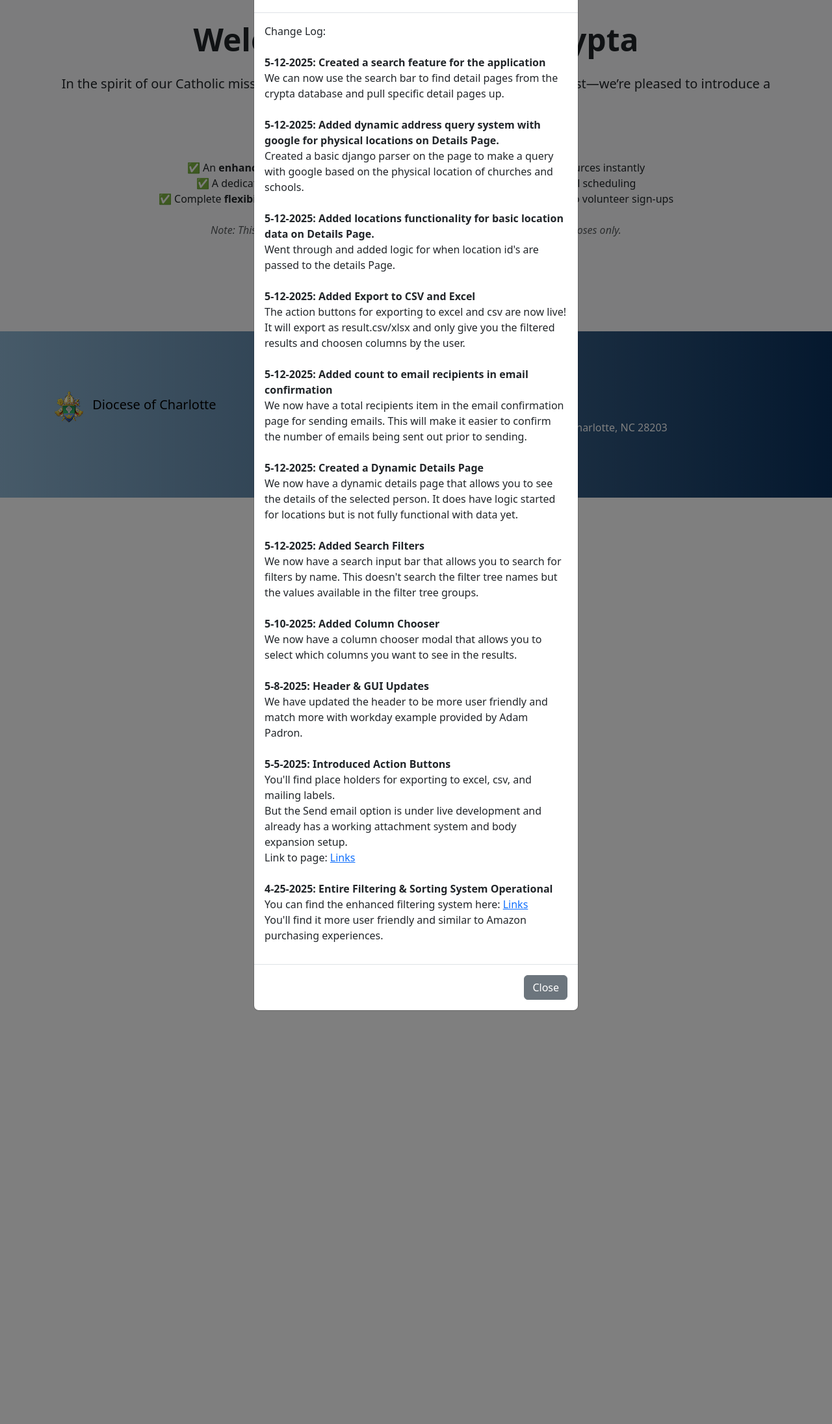
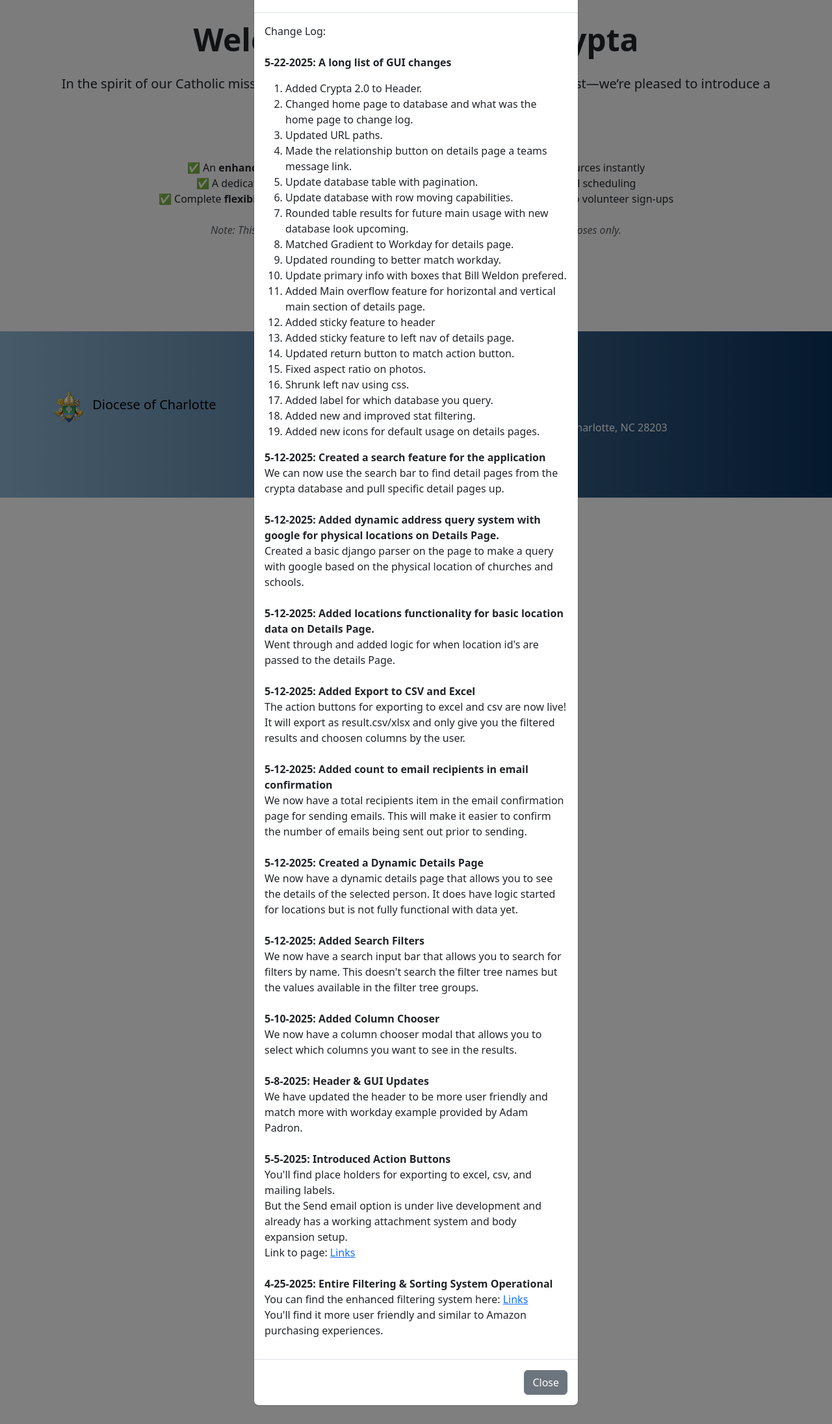
Before and after one commit to rcdoc-org/CryptaService-Crypta, a Django app: page /changeLog/ in a window 1280 px wide, after a click on "Explore Features". Shown: the part 72-2264 px from the top of the page at 65% size. Run offline with Django 5.2, Linux system fonts and the light colour scheme.

Commit message:
Updated change log and correctly menu order.

```diff
--- a/backend/api/templates/base.html
+++ b/backend/api/templates/base.html
@@ -72,11 +72,12 @@
                 <li class="nav-item">
                   <a class="nav-link" href="{% url 'api:enhanced_filter' %}">Home</a>
                 </li>
+
+                <li class="nav-item">
+                  <a class="nav-link" href="{% url 'api:changeLog' %}">ChangeLog</a>
+                </li>
                 <li class="nav-item">
                   <a class="nav-link" href="https://nimbus.rcdoc.org/" target="_blank">Nimbus</a>
-                </li>
-                <li class="nav-item">
-                  <a class="nav-link" href="{% url 'api:changeLog' %}">ChangeLog</a>
                 </li>
               </ul>
             </nav>
--- a/backend/api/templates/changeLog.html
+++ b/backend/api/templates/changeLog.html
@@ -6,7 +6,7 @@
 
 <!-- Change the Title here -->
 {% block title %}
-  Home Page
+  Change Log
 {% endblock %}
 
 <!-- Any unique styles no on the Stylesheets goes here -->
@@ -58,6 +58,28 @@
           <p>
             Change Log:<br/>
             <br/>
+              <strong>5-22-2025: A long list of GUI changes</strong><br>
+              <ol>
+                <li>Added Crypta 2.0 to Header.</li>
+                <li>Changed home page to database and what was the home page to change log.</li>
+                <li>Updated URL paths.</li>
+                <li>Made the relationship button on details page a teams message link.</li>
+                <li>Update database table with pagination.</li>
+                <li>Update database with row moving capabilities.</li>
+                <li>Rounded table results for future main usage with new database look upcoming.</li>
+                <li>Matched Gradient to Workday for details page.</li>
+                <li>Updated rounding to better match workday.</li>
+                <li>Update primary info with boxes that Bill Weldon prefered.</li>
+                <li>Added Main overflow feature for horizontal and vertical main section of details page.</li>
+                <li>Added sticky feature to header</li>
+                <li>Added sticky feature to left nav of details page.</li>
+                <li>Updated return button to match action button.</li>
+                <li>Fixed aspect ratio on photos.</li>
+                <li>Shrunk left nav using css.</li>
+                <li>Added label for which database you query.</li>
+                <li>Added new and improved stat filtering.</li>
+                <li>Added new icons for default usage on details pages.</li>
+              </ol>
               <strong>5-12-2025: Created a search feature for the application</strong><br>
               We can now use the search bar to find detail pages from the crypta database and pull specific detail pages up.
               <br><br>
--- a/backend/api/templates/enhanced_filter.html
+++ b/backend/api/templates/enhanced_filter.html
@@ -12,7 +12,7 @@
 {% endblock %}
 
 {% block title %}
-  Database
+  Home
 {% endblock %}
 
 {% block style %}
```
